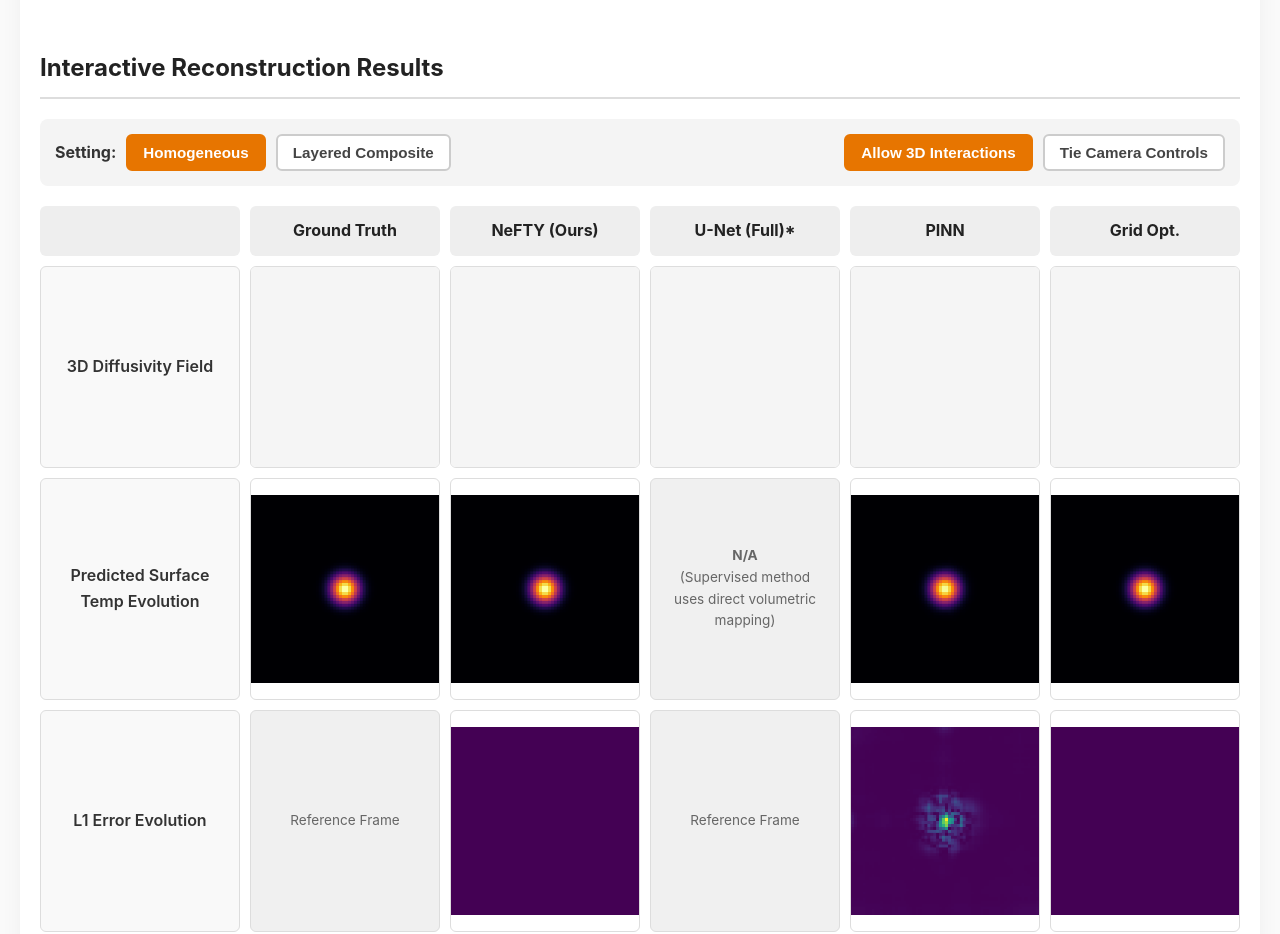
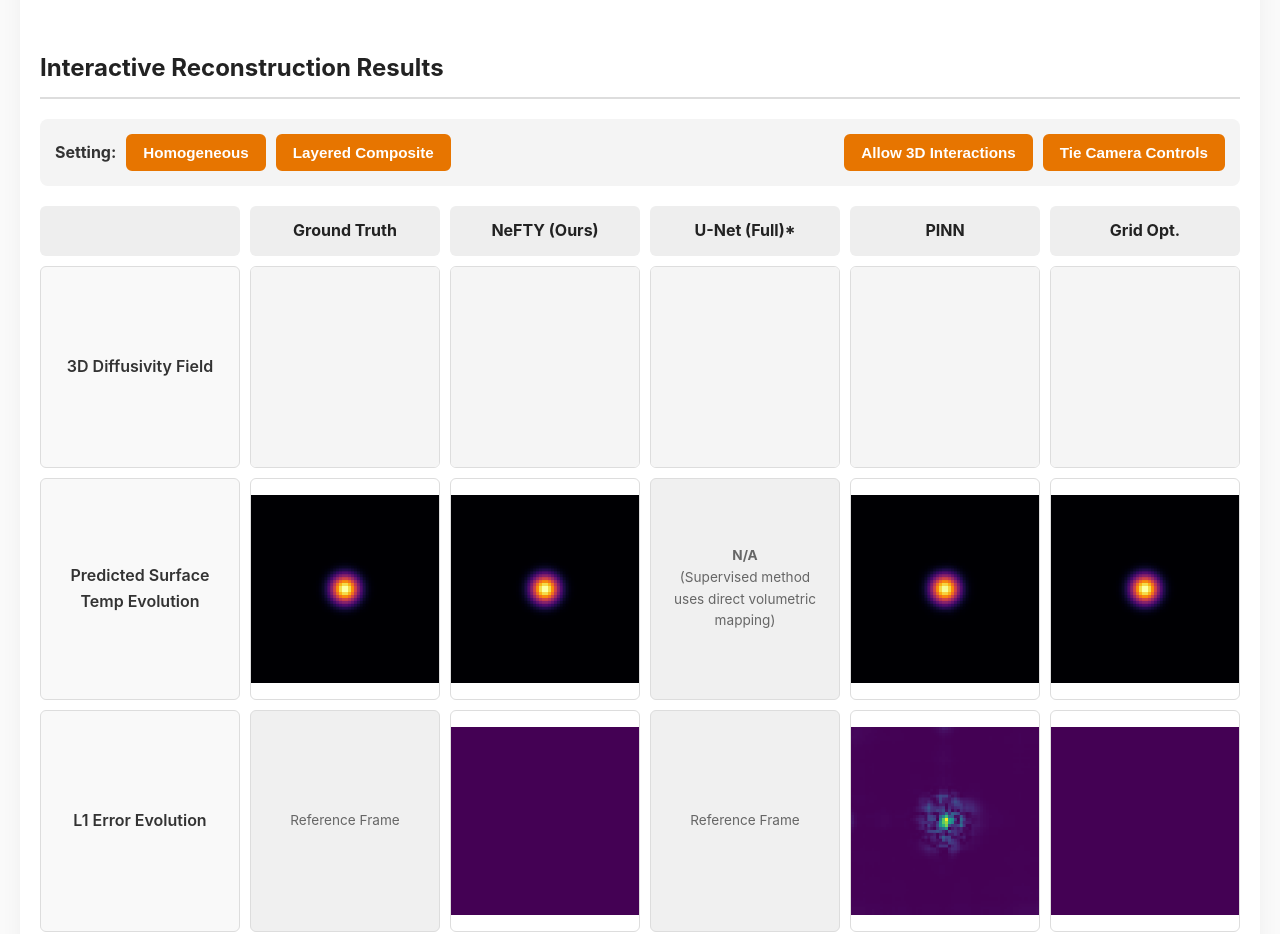
Before and after one commit to CAB-Lab-Princeton/nefty, a plain HTML site: page index.html in a window 1280 px wide. Shown: the part 1080-2014 px from the top of the page. Drawn offline with Linux system fonts and the light colour scheme; some packages are replaced by stand-ins of ours; a script that the page names is missing.

Commit message:
default behavior

```diff
--- a/index.html
+++ b/index.html
@@ -270,11 +270,11 @@
             <div class="control-group">
                 <strong>Setting: </strong>
                 <button class="control-btn active" id="btn-homo" onclick="setDataset('homo')">Homogeneous</button>
-                <button class="control-btn" id="btn-layer" onclick="setDataset('layer')">Layered Composite</button>
+                <button class="control-btn active" id="btn-layer" onclick="setDataset('layer')">Layered Composite</button>
             </div>
             <div class="control-group">
                 <button class="control-btn active" id="btn-interact" onclick="toggleInteraction()">Allow 3D Interactions</button>
-                <button class="control-btn" id="btn-tie" onclick="toggleTieControls()">Tie Camera Controls</button>
+                <button class="control-btn active" id="btn-tie" onclick="toggleTieControls()">Tie Camera Controls</button>
             </div>
         </div>
 
```
